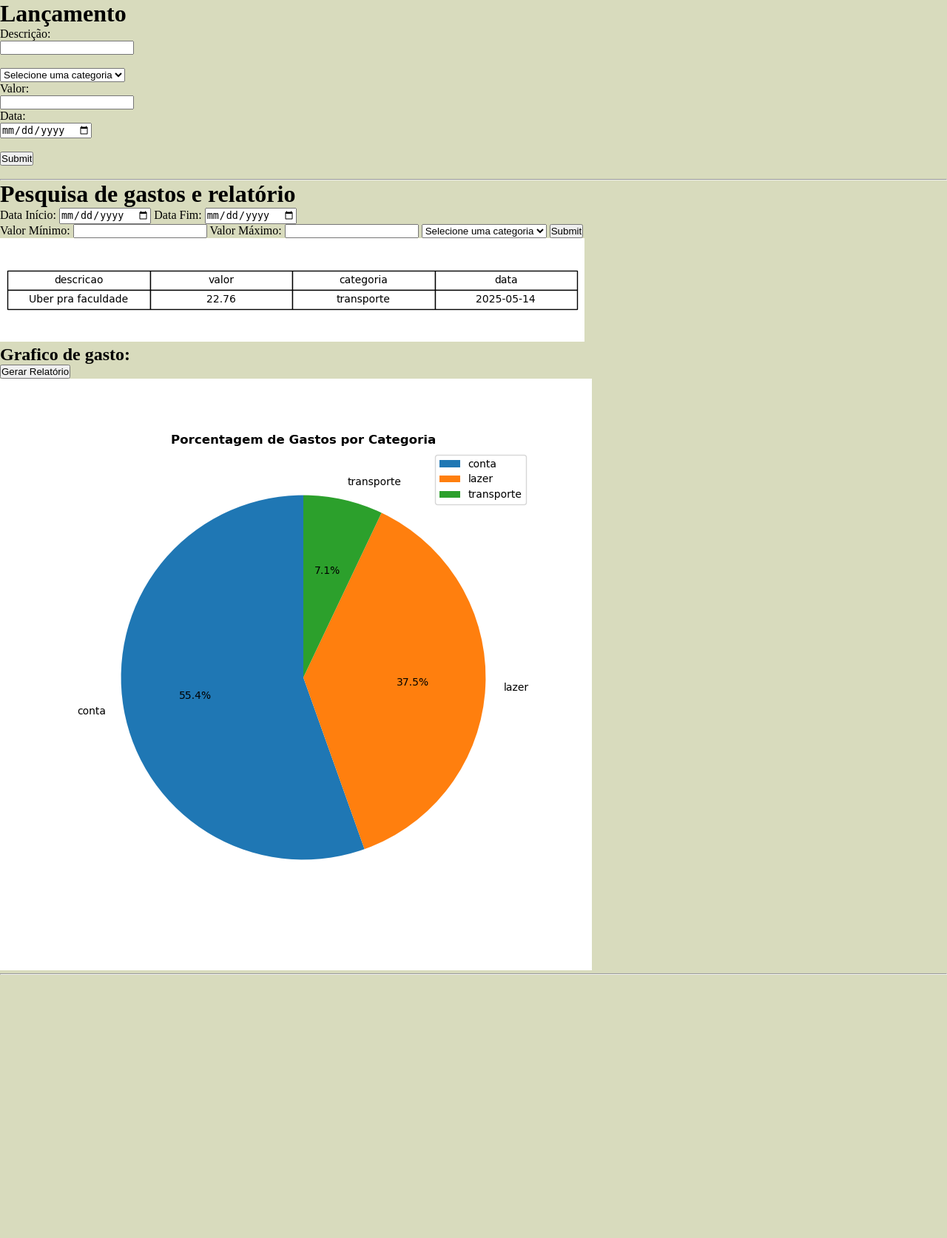
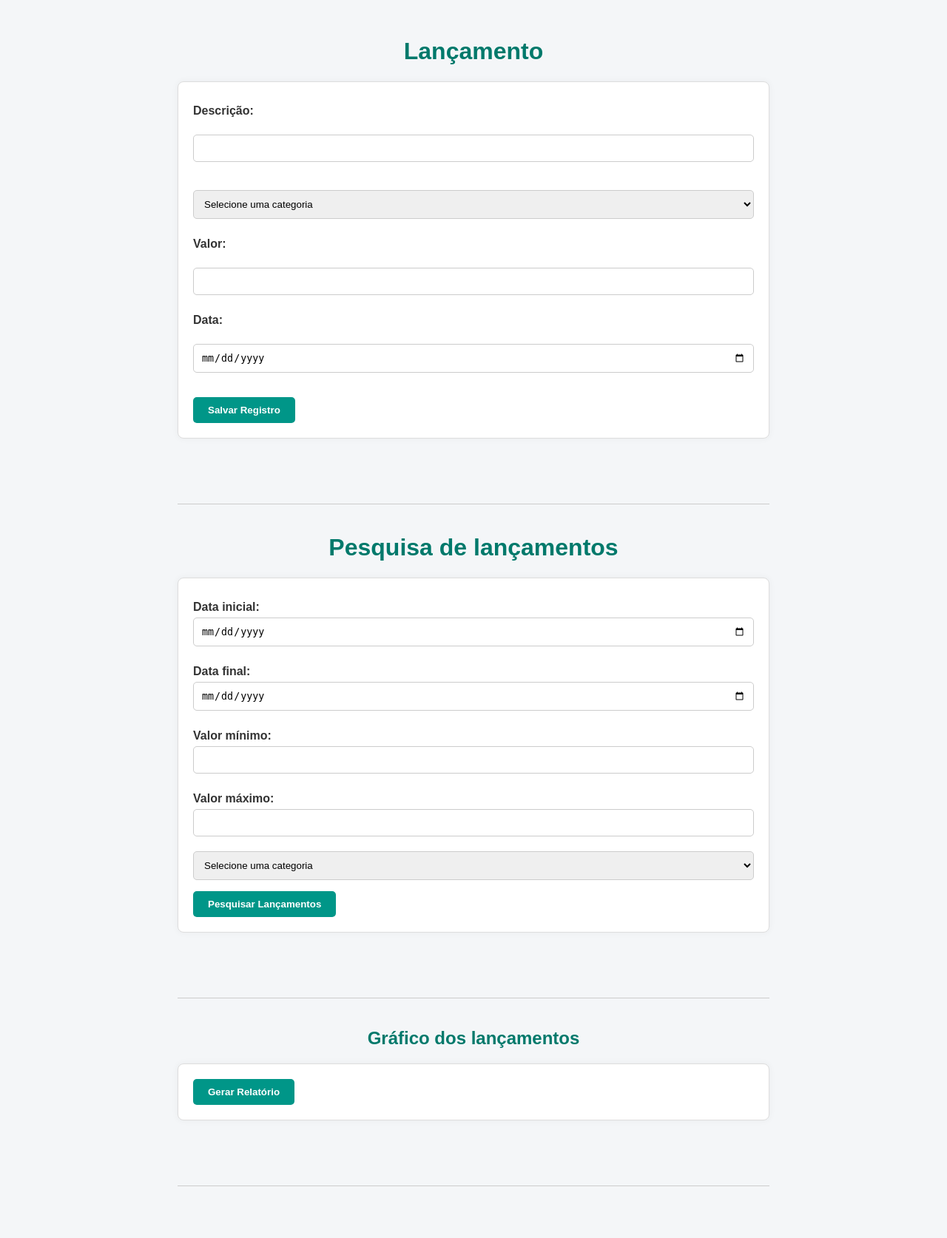
Before and after one commit to LTRibeiros/Projeto-Financeiro, a Flask app: page /index in a window 1280 px wide. Shown: the whole page at 74% size. Before the commit the page ends 1318 px from the top, so only its background shows below. Run offline with Flask 3, Linux system fonts and the light colour scheme.

Commit message:
style: adicionando estilização css e correções gerais de titulo

```diff
--- a/app.py
+++ b/app.py
@@ -133,7 +133,7 @@ def pesquisa():
     plt.savefig(caminho, bbox_inches='tight')
     plt.close()
 
-    return render_template("index.html")
+    return render_template("index.html", pesquisa_gerada=True)
 
 
 @app.route('/relatorio', methods=['POST'])
@@ -162,10 +162,12 @@ def relatorio():
     )
 
     plt.title('Porcentagem de Gastos por Categoria', fontweight='bold')
-    plt.legend(df['categoria'], loc="best", bbox_to_anchor=(1, 1))
+    plt.legend(df['categoria'], loc='center left', bbox_to_anchor=(1, 0.5))
+    plt.subplots_adjust(right=0.75)
     plt.savefig('static/relatorio.png')
     plt.tight_layout()
-    return render_template("index.html")
+
+    return render_template("index.html", relatorio_gerado=True)
 
 
 def sessionCommit(novo_commit):
--- a/static/style.css
+++ b/static/style.css
@@ -1,23 +1,82 @@
-* {
+
+
+body {
+    font-family: Arial, sans-serif;
+    background-color: #f4f6f8;
+    color: #333;
     margin: 0;
     padding: 0;
+    display: flex;
+    justify-content: center;
 }
 
-body {
-    background-color: #D8DBBD;
+.container {
+    max-width: 800px;
+    width: 100%;
+    padding: 30px 20px;
 }
 
-a:link ,a:visited {
-    text-decoration: none;
-    color: #0B192C;
+h1, h2 {
+    color: #00796b;
+    text-align: center;
 }
-    a:hover {
 
-      background: white;
-    }
+form {
+    background-color: #ffffff;
+    border: 1px solid #ddd;
+    padding: 20px;
+    border-radius: 8px;
+    margin-bottom: 30px;
+    box-shadow: 0 0 10px rgba(0,0,0,0.05);
+}
 
-/************************************************/
+label {
+    display: block;
+    margin-top: 10px;
+    font-weight: bold;
+}
 
-.center {
+input[type="text"],
+input[type="number"],
+input[type="date"],
+select {
+    width: 100%;
+    padding: 10px;
+    margin-top: 5px;
+    margin-bottom: 15px;
+    border: 1px solid #ccc;
+    border-radius: 5px;
+    box-sizing: border-box;
+}
 
+input[type="submit"],
+button {
+    background-color: #009688;
+    color: white;
+    padding: 10px 20px;
+    border: none;
+    border-radius: 5px;
+    cursor: pointer;
+    font-weight: bold;
+    transition: background-color 0.3s;
 }
+
+input[type="submit"]:hover,
+button:hover {
+    background-color: #00796b;
+}
+
+hr {
+    margin: 40px 0;
+    border: 0;
+    border-top: 1px solid #ccc;
+}
+
+img {
+    max-width: 100%;
+    height: auto;
+    display: block;
+    margin: 20px auto;
+    border: 1px solid #ddd;
+    border-radius: 8px;
+}
--- a/templates/cadastro.html
+++ b/templates/cadastro.html
@@ -6,7 +6,8 @@
     <link type="text/css" href="static/style.css" rel="stylesheet">
 </head>
 <body>
-     <h1>Cadastro de usuario</h1>
+<div class="container">
+     <h1>Cadastro de usuario</h1> <br>
 
     <form method="POST" action="/cadastrausuario">
         <label for="nome">Nome:</label><br>
@@ -17,8 +18,8 @@
         <input type="password" name="senha" required><br><br>
         <input type="submit" value="Submit">
     </form>
-        <a href="/login"> Fazer Login></a>
 
+</div>
 
 </body>
 </html>
--- a/templates/index.html
+++ b/templates/index.html
@@ -7,6 +7,7 @@
 
 </head>
 <body>
+<div class="container">
 
     <h1>Lançamento</h1>
     <form method="POST" action="/submitlancamento">
@@ -31,28 +32,28 @@
         <input type="number" step="any" name="valor" required><br>
         <label for="data">Data:</label><br>
         <input type="date" name="data" required><br><br>
-    <input type="submit" value="Submit">
+        <input type="submit" value="Salvar Registro">
     </form>
     <br>
     <hr>
 
-<h1>Pesquisa de gastos e relatório</h1>
+    <h1>Pesquisa de lançamentos</h1>
     <form method="POST" action="/pesquisa">
 
         <div>
-        <label for="data_inicio">Data Início:</label>
+            <label for="data_inicio">Data inicial:</label>
             <input type="date" name="data_inicio" required>
 
-        <label for="data_fim">Data Fim:</label>
+            <label for="data_fim">Data final:</label>
             <input type="date" name="data_fim" required>
 
         </div>
 
 
-    <label for="valor_minimo">Valor Mínimo:</label>
+        <label for="valor_minimo">Valor mínimo:</label>
         <input type="number" step="any" name="valor_minimo" required>
 
-    <label for="valor_maximo">Valor Máximo:</label>
+        <label for="valor_maximo">Valor máximo:</label>
         <input type="number" step="any" name="valor_maximo" required>
 
 
@@ -72,17 +73,25 @@
             <option value="imprevisto">Imprevistos</option>
             <option value="outros">Outros</option>
         </select>
-    <input type="submit" value="Submit">
+        <input type="submit" value="Pesquisar Lançamentos">
 
     </form>
-<img src="static/gastofiltrado.png">
+    {% if pesquisa_gerada %}
+        <img src="{{ url_for('static', filename='gastofiltrado.png') }}" alt="tabela de filtros">
+    {% endif %}
 
 
-<h2>Grafico de gasto:</h2>
+<br><hr>
+
+
+    <h2>Gráfico dos lançamentos</h2>
     <form method="POST" action="/relatorio">
- <button type="submit">Gerar Relatório</button><br>
+        <button type="submit">Gerar Relatório</button>
+        <br>
     </form>
-<img src="static/relatorio.png">
+    {% if relatorio_gerado %}
+        <img src="{{ url_for('static', filename='relatorio.png') }}" alt="Gráfico de Gastos">
+    {% endif %}
 
 
 
@@ -90,6 +99,7 @@
     <br>
     <hr>
 
+</div>
+</body>
 
-</body>
 </html>
```
Also changed, not shown: templates/login.html (+6 -2 lines), static/gastofiltrado.png, static/relatorio.png. Lines whose indentation alone changed are shown as unchanged.
